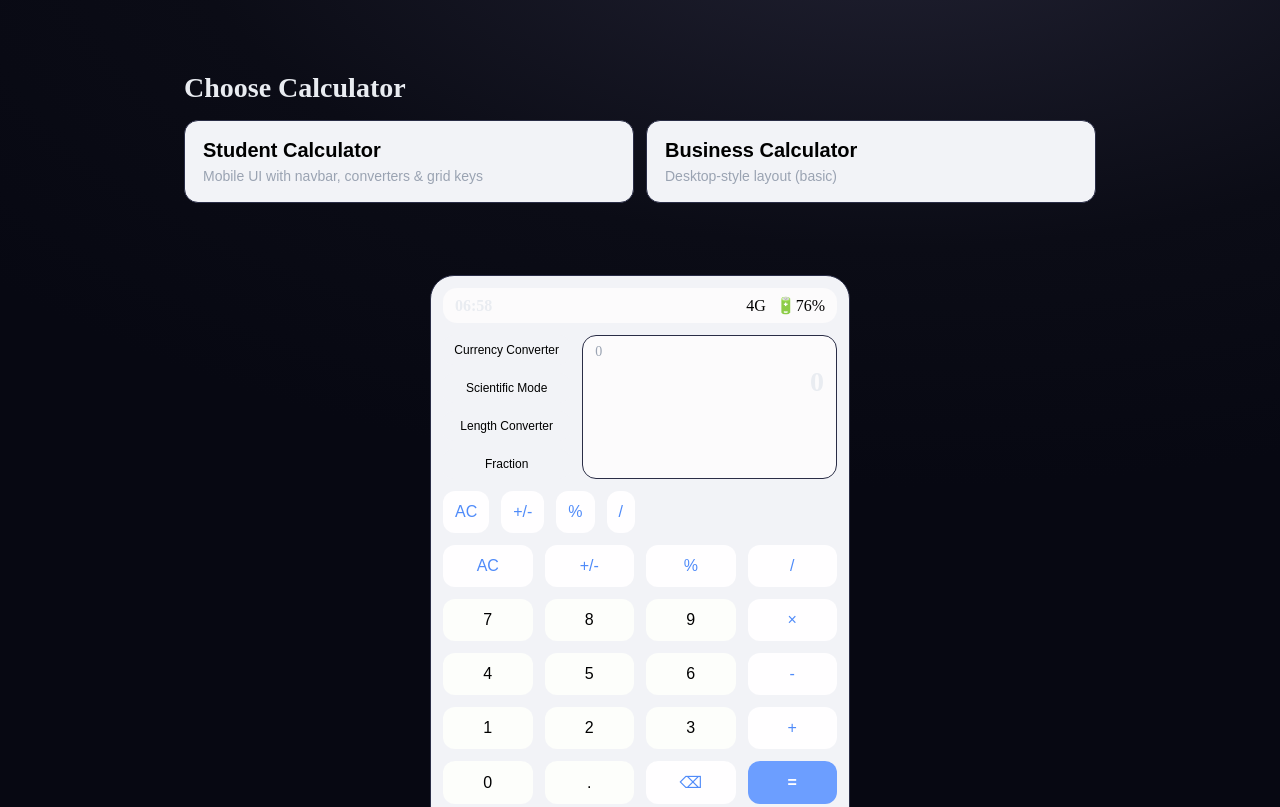
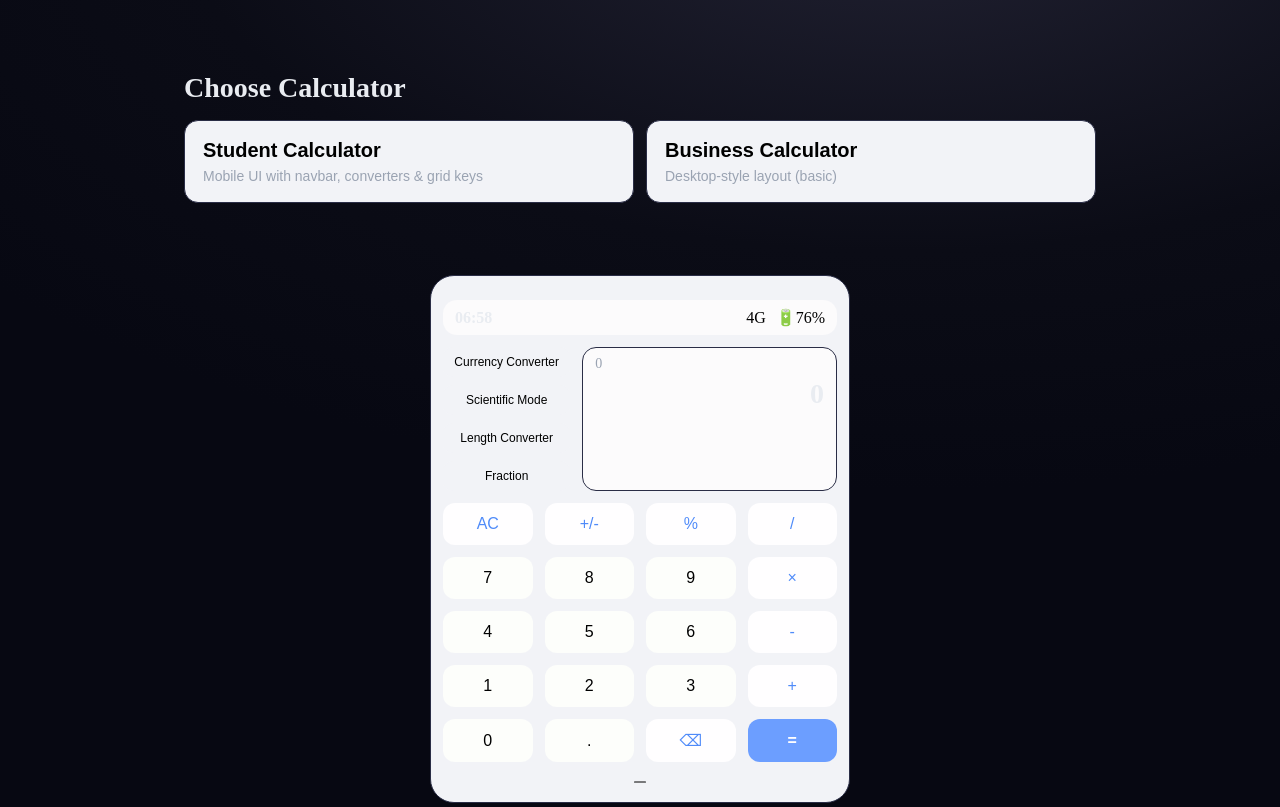
Before and after one commit to AmosGloria/wtf-month2-mini-project, a plain HTML site: page index.html in a window 1280 px wide. Shown: the top 807 px of the page. Drawn offline with Linux system fonts and the light colour scheme.

Commit message:
Fix: Modified symbl buttons

```diff
--- a/index.html
+++ b/index.html
@@ -23,6 +23,7 @@
   </main>
 
   <section class="calc calc--student" id="student-calc" hidden>
+    <div></div>
     <header class="calc__navbar">
       <span class="calc__time" id="nav-time">--:--</span>
       <div class="calc__status">
@@ -45,13 +46,6 @@
           <div class="display__result" id="display-result">0</div>
         </div>
       </div>
-    </div>
-
-    <div class="symbols">
-      <button class="btn btn--sym" data-key="AC">AC</button>
-      <button class="btn btn--sym" data-key="+/-">+/-</button>
-      <button class="btn btn--sym" data-key="%">%</button>
-      <button class="btn btn--sym" data-key="/">/</button>
     </div>
 
     <div class="grid" id="grid">
--- a/styles.css
+++ b/styles.css
@@ -74,6 +74,10 @@ body.app{
      margin: 12px auto;
      display: grid; gap: var(--gap);
      padding: 12px;
+    }
+
+    .student{
+      background-color: #4D8BF5;
     }
 
 .calc--student{
```
